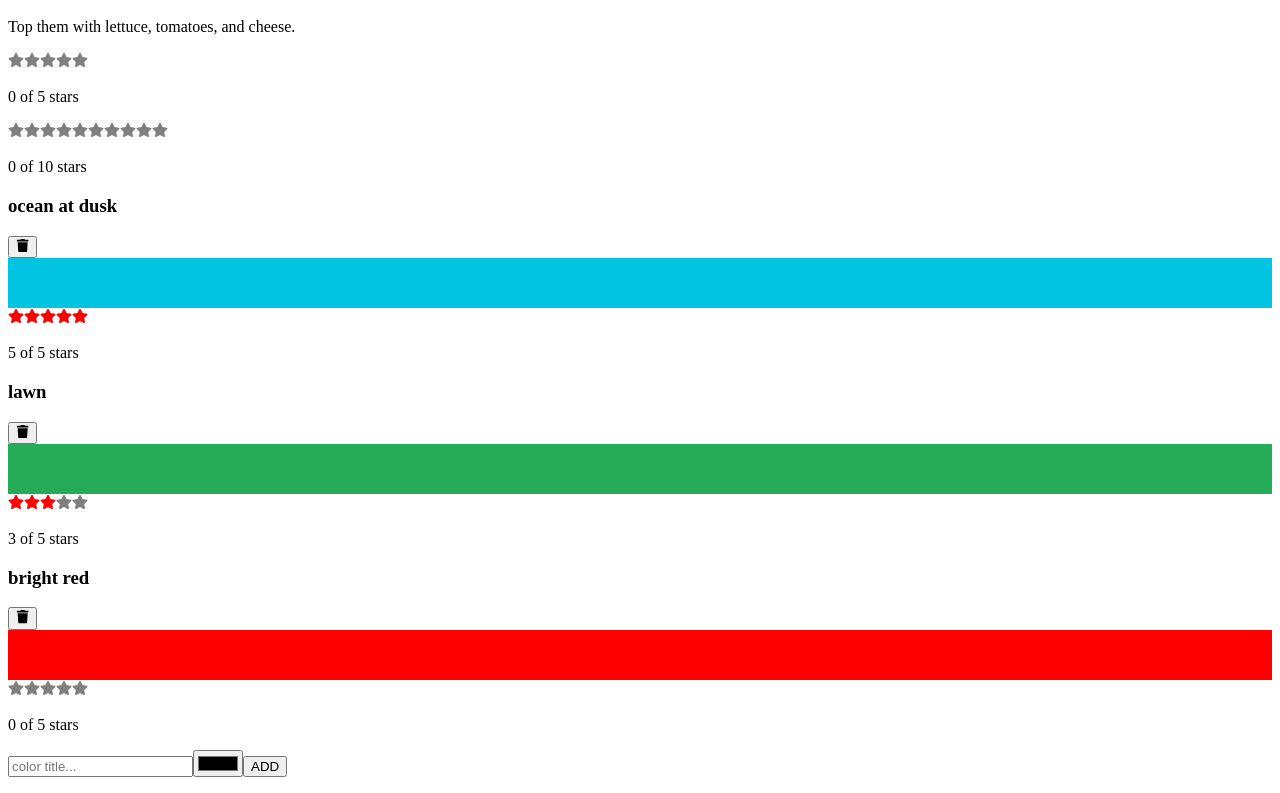
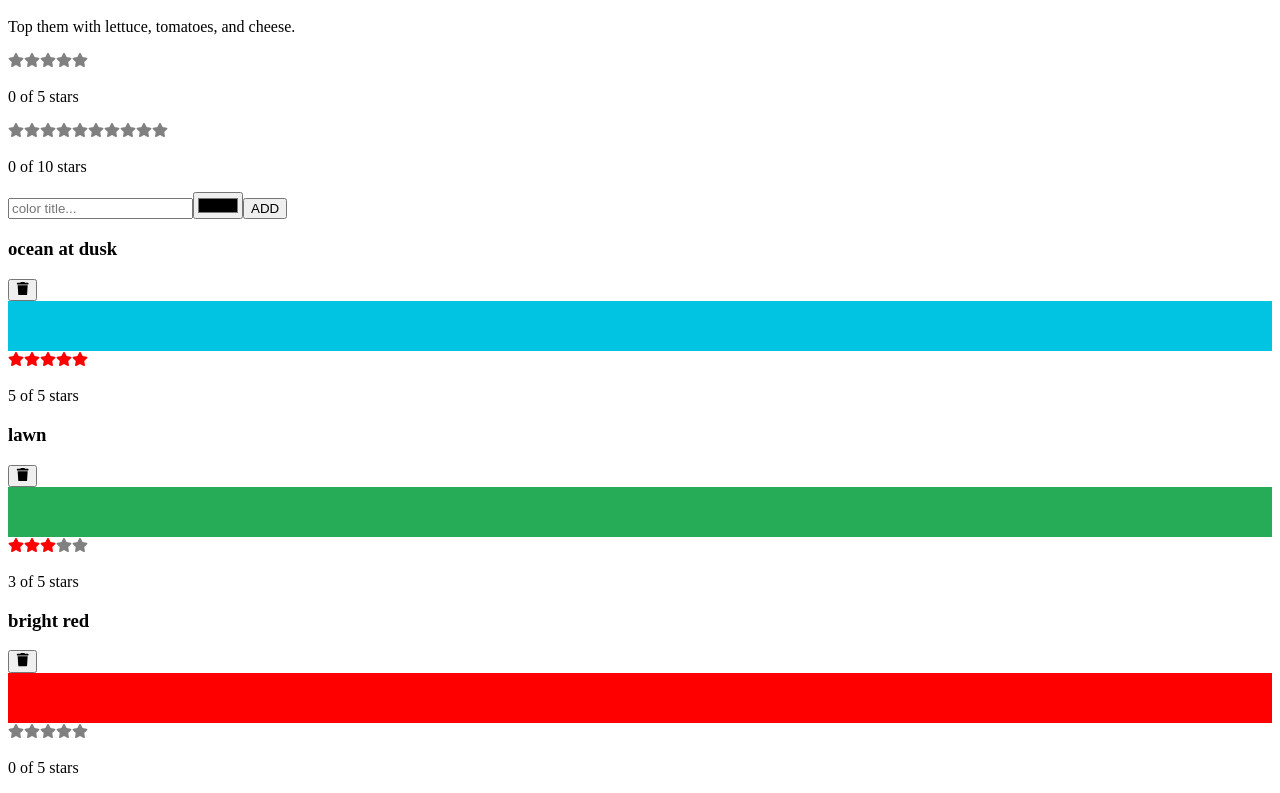
Before and after one commit to ftforest/2022_12_07_o_teilly_2nd_learning_react, a React app: page / in a window 1280 px wide. Shown: the part 731-1524 px from the top of the page. Built offline with nearby package versions, Linux system fonts and the light colour scheme.

Commit message:
chapter six : ColorOrganizer AddColorForm v0.4 add color state

```diff
--- a/package.json
+++ b/package.json
@@ -7,6 +7,7 @@
     "react": "^18.2.0",
     "react-dom": "^18.2.0",
     "react-icons": "^4.7.1",
+    "uuid": "^9.0.0",
     "webpack": "^5.75.0",
     "webpack-cli": "^5.0.1"
   },
--- a/src/components/Main.js
+++ b/src/components/Main.js
@@ -16,7 +16,6 @@ function Main() {
             <StarRating />
             <StarRatingOld totalStars={10} />
             <App />
-            <AddColorForm />
         </article>
     );
 }
--- a/src/components/color_organizer/App.js
+++ b/src/components/color_organizer/App.js
@@ -3,16 +3,33 @@
 import React, {useState} from "react";
 import colorData from "../../data/color-data.json";
 import ColorList from "./ColorList.js";
+import AddColorForm from "../forms/AddColorForm";
+import { v4 } from "uuid";
 
 export default function App() {
     const [colors, setColors] = useState(colorData);
     return (
+        <>
+            <AddColorForm
+                onNewColor = {(title, color) => {
+                    const newColors = [
+                        ...colors,
+                        {
+                            id: v4(),
+                            rating: 0,
+                            title,
+                            color
+                        }
+                    ];
+                    setColors(newColors);
+                }}
+            />
             <ColorList
                 colors={colors}
                 onRateColor={(id, rating) => {
-                const newColors = colors.map(color => {
-                    color.id !== id ? { ...color, rating } : color
-                });
+                    const newColors = colors.map(color =>
+                        color.id === id ? { ...color, rating } : color
+                    );
                     setColors(newColors);
                 }}
                 onRemoveColor={id => {
@@ -20,5 +37,6 @@ export default function App() {
                     setColors(newColors);
                 }}
             />
+        </>
     );
 }
--- a/src/components/color_organizer/ColorList.js
+++ b/src/components/color_organizer/ColorList.js
@@ -11,16 +11,14 @@ export default function ColorList({
     if(!colors.length) return <div>No Colors Listed. (Add a Color)</div>;
     return (
         <div className="color-list">
-            {
-                colors.map(color => (
-                    <Color
-                        key={color.id}
-                        {...color}
-                        onRemove={onRemoveColor}
-                    />
-                    )
-                )
-            }
+            {colors.map(color => (
+                <Color
+                    key={color.id}
+                    {...color}
+                    onRemove={onRemoveColor}
+                    onRate={onRateColor}
+                />
+            ))}
         </div>
     );
 }
--- /dev/null
+++ b/src/components/color_organizer/Star.js
@@ -0,0 +1,6 @@
+import React from "react";
+import { FaStar } from "react-icons/fa";
+
+export default function Star({ selected = false, onSelect = f => f }) {
+    return <FaStar color={selected ? "red" : "grey"} onClick={onSelect} />;
+}
--- a/src/components/color_organizer/StarRating.js
+++ b/src/components/color_organizer/StarRating.js
@@ -1,12 +1,8 @@
 // ./src/components/color_organizer/StarRating.js
 
 import React, { useState } from "react";
-import {FaStar} from "react-icons/fa";
-
-const Star = ({ selected = false}) => (
-    <FaStar color={selected ? "red" : "grey"} />
-);
-const createArray = length => [...Array(length)];
+import { createArray} from "../forms/lib";
+import Star from "./Star"
 
 export default function StarRating({
     totalStars = 5,
--- /dev/null
+++ b/src/components/forms/lib.js
@@ -0,0 +1 @@
+export const createArray = length => [...Array(length)];
```
Also changed, not shown: src/data/color-data.json (line endings or trailing spaces), 1 other file (tests, documents, lock files or other folders). Lines whose indentation alone changed are shown as unchanged.
